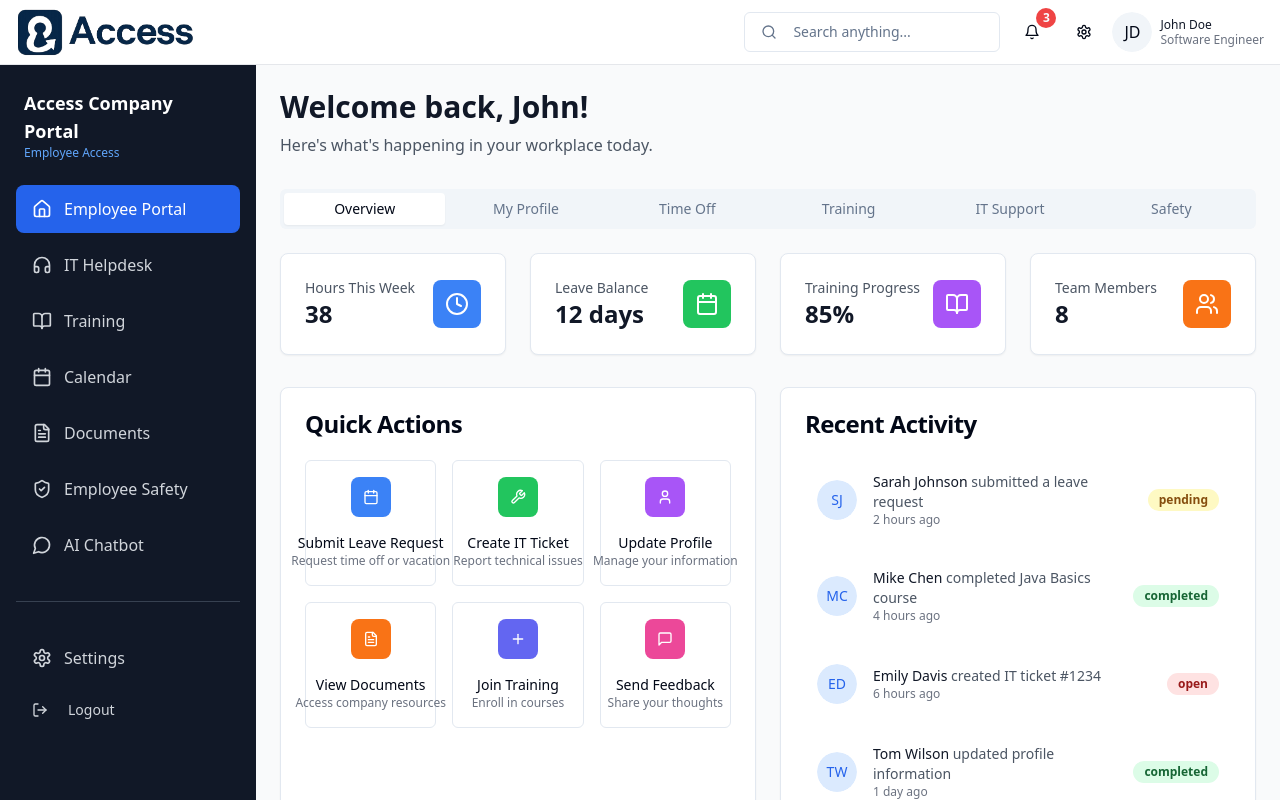
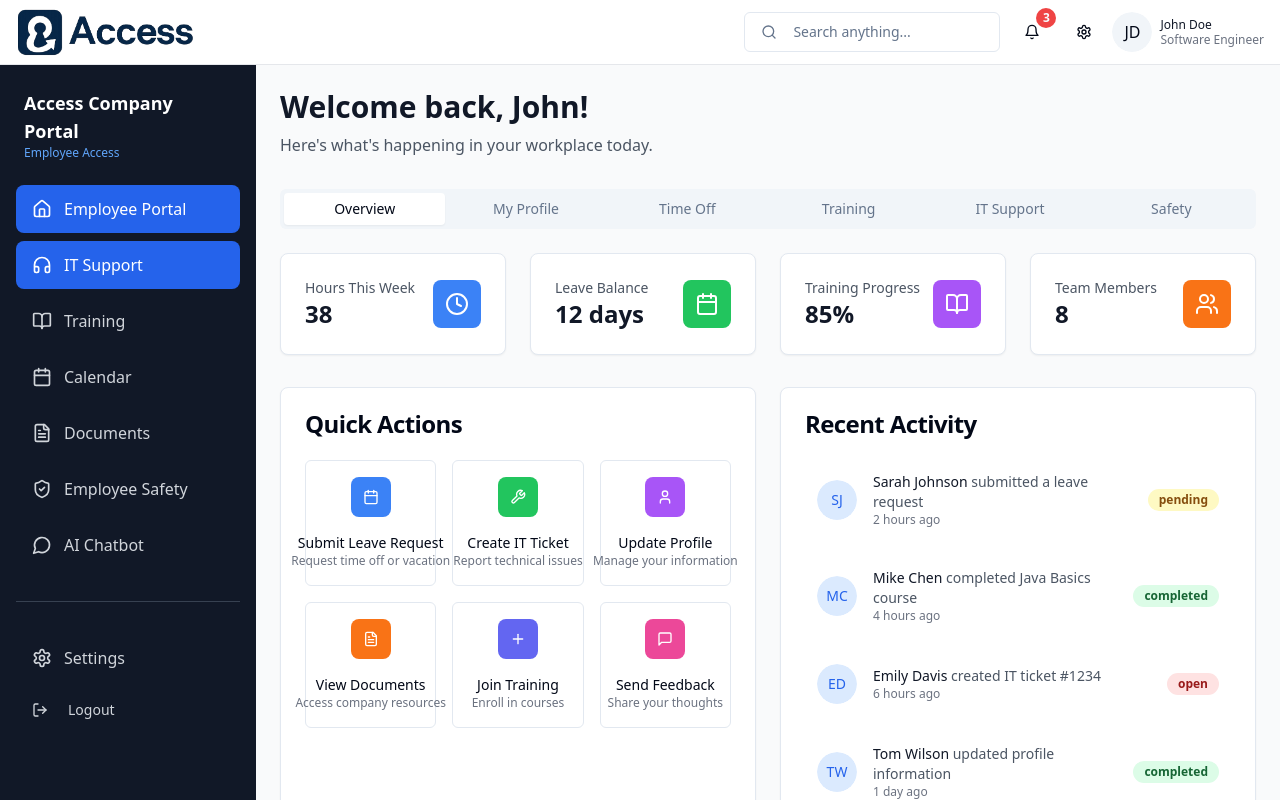
Before and after one commit to Spandana-Birkur/team-hub-unified-portal, a React (Vite) app: page /employee in a window 1280 px wide. Both pictures are taken after typing "name@example.com", "Sample123" into the empty fields and a click on the button "Sign In". Shown: the top 800 px of the page. Built offline with nearby package versions, Linux system fonts and the light colour scheme.

Commit message:
Remove IT Helpdesk, add IT Support
Remove IT Helpdesk feature and add IT Support feature.

```diff
--- a/src/App.tsx
+++ b/src/App.tsx
@@ -1,3 +1,4 @@
+
 import { Toaster } from "@/components/ui/toaster";
 import { Toaster as Sonner } from "@/components/ui/sonner";
 import { TooltipProvider } from "@/components/ui/tooltip";
@@ -12,7 +13,6 @@ import CompanyHeader from "./components/CompanyHeader";
 import CompanySidebar from "./components/CompanySidebar";
 import EmployeePortal from "./pages/EmployeePortal";
 import HRManagement from "./pages/HRManagement";
-import ITHelpdesk from "./pages/ITHelpdesk";
 import Training from "./pages/Training";
 import Calendar from "./pages/Calendar";
 import Notifications from "./pages/Notifications";
@@ -42,7 +42,7 @@ const AppContent = () => {
       case 'manager':
         return '/hr';
       case 'it':
-        return '/helpdesk';
+        return '/employee';
       default:
         return '/employee';
     }
@@ -58,7 +58,6 @@ const AppContent = () => {
             <Route path="/" element={<Navigate to={getDefaultRoute()} replace />} />
             <Route path="/employee" element={<EmployeePortal />} />
             <Route path="/hr" element={<HRManagement />} />
-            <Route path="/helpdesk" element={<ITHelpdesk />} />
             <Route path="/training" element={<Training />} />
             <Route path="/calendar" element={<Calendar />} />
             <Route path="/notifications" element={<Notifications />} />
--- a/src/components/CompanySidebar.tsx
+++ b/src/components/CompanySidebar.tsx
@@ -1,4 +1,3 @@
-
 import React from 'react';
 import { NavLink } from 'react-router-dom';
 import { useRole } from '@/contexts/RoleContext';
@@ -26,7 +25,7 @@ const CompanySidebar = () => {
   const navItems = [
     { to: '/employee', icon: Home, label: 'Employee Portal', roles: ['employee', 'hr', 'manager', 'it'] },
     { to: '/hr', icon: UserCheck, label: 'HR Management', roles: ['hr', 'manager'] },
-    { to: '/helpdesk', icon: Headphones, label: 'IT Helpdesk', roles: ['employee', 'hr', 'manager', 'it'] },
+    { to: '/employee?tab=support', icon: Headphones, label: 'IT Support', roles: ['employee', 'hr', 'manager', 'it'] },
     { to: '/training', icon: BookOpen, label: 'Training', roles: ['employee', 'hr', 'manager', 'it'] },
     { to: '/calendar', icon: Calendar, label: 'Calendar', roles: ['employee', 'hr', 'manager', 'it'] },
     { to: '/documents', icon: FileText, label: 'Documents', roles: ['employee', 'hr', 'manager', 'it'] },
--- a/src/pages/EmployeePortal.tsx
+++ b/src/pages/EmployeePortal.tsx
@@ -1,4 +1,5 @@
-import React, { useState } from 'react';
+import React, { useState, useEffect } from 'react';
+import { useSearchParams } from 'react-router-dom';
 import { Card, CardContent, CardHeader, CardTitle } from '@/components/ui/card';
 import { Button } from '@/components/ui/button';
 import { Tabs, TabsContent, TabsList, TabsTrigger } from '@/components/ui/tabs';
@@ -37,7 +38,16 @@ const EmployeePortal = () => {
   const { userRole } = useRole();
   const { notifications } = useNotifications();
   const { profile } = useUserProfile();
+  const [searchParams] = useSearchParams();
   const [selectedTab, setSelectedTab] = useState('overview');
+
+  // Handle URL parameters to open specific tabs
+  useEffect(() => {
+    const tab = searchParams.get('tab');
+    if (tab === 'support') {
+      setSelectedTab('support');
+    }
+  }, [searchParams]);
 
   const stats = [
     { title: 'Hours This Week', value: '38', icon: Clock, color: 'bg-blue-500' },
```
